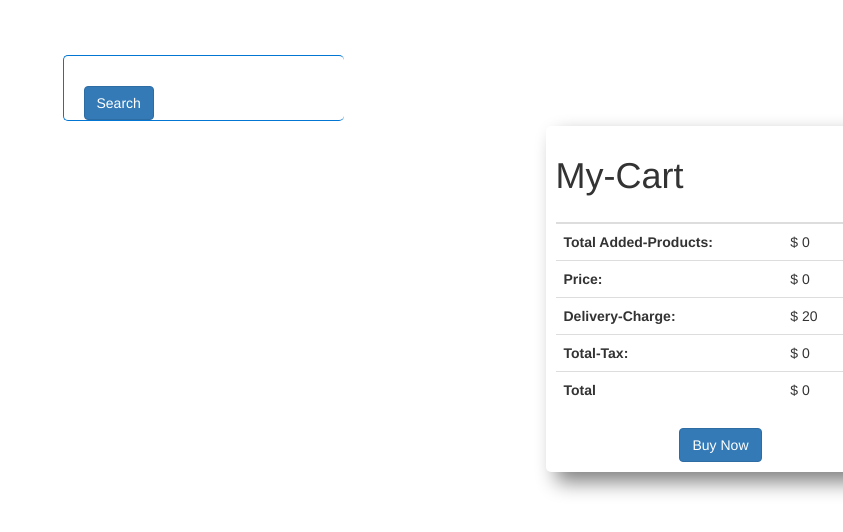
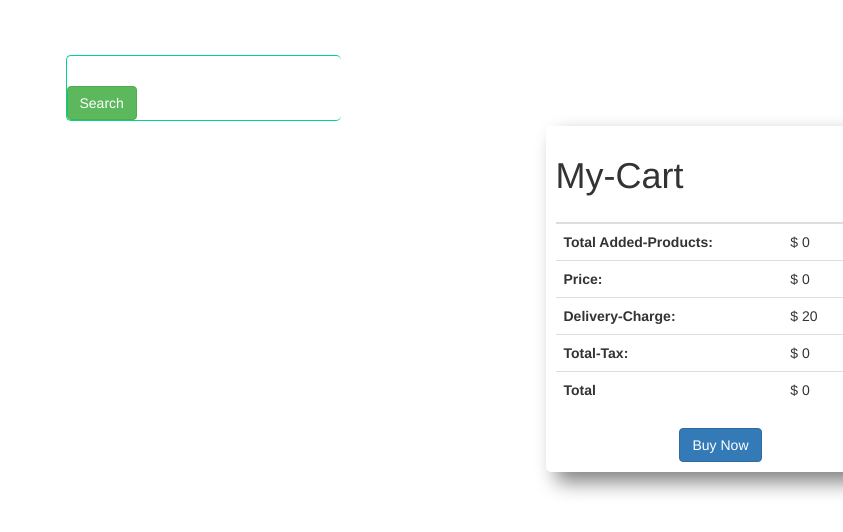
Before and after one commit to shuhelahm/shopping-kingdom, a plain HTML site: page index.html in a window 1280 px wide. Shown: the whole page, without its empty margins (437-1280 px from the left). Drawn offline with nearby package versions, Linux system fonts and the light colour scheme; no server answers.

Commit message:
my commit

```diff
--- a/css/style.css
+++ b/css/style.css
@@ -2,29 +2,34 @@ body {
   overflow-x: hidden;
   font-family: "Montserrat", sans-serif;
 }
+
 .search-field {
   border: none;
   border-radius: 50px;
   padding: 5px;
   outline: none;
+  font-weight: bold;
 }
+
 .search-field:hover {
   outline: none;
   border: none;
 }
+
 .search-box {
-  border: 1px solid rgb(3, 118, 211);
-  width: 281px;
+  border: 1px solid rgb(3, 211, 134);
+  width: 275px;
   border-radius: 5px;
   margin: auto;
   margin-top: 50px;
   border-right: none;
 }
+
 .search-button {
   padding: 10px 50px;
   border-radius: 25px;
-  margin-left: 20px;
 }
+
 #all-products {
   display: grid;
   grid-template-columns: repeat(3, 1fr);
@@ -35,19 +40,23 @@ body {
   align-items: center;
   justify-content: center;
 }
+
 .single-product {
   padding: 10px;
   transition: 0.6s;
 }
+
 .single-product:hover {
   box-shadow: 4px 4px 7px gray;
   border-radius: 10px;
   border: 1px solid cyan;
 }
+
 .product-image {
   width: 150px;
   height: 150px;
 }
+
 .cart {
   width: 350px;
   /* border: 1px solid green; */
@@ -57,14 +66,17 @@ body {
   margin-right: 30px;
   position: fixed;
 }
+
 .cart-main {
   padding-right: 30px;
 }
+
 @media only screen and (max-width: 768px) {
   #all-products {
     display: grid;
     grid-template-columns: repeat(1, 1fr);
   }
+
   .cart {
     width: 300px;
     /* border: 1px solid green; */
@@ -74,10 +86,12 @@ body {
     margin-right: 30px;
     position: fixed;
   }
+
   .cart-main {
     padding-right: 10px;
   }
 }
+
 @media only screen and (max-width: 468px) {
   #all-products {
     display: grid;
--- a/index.html
+++ b/index.html
@@ -23,7 +23,7 @@
     <div class="search-field">
       <div class="search-box">
         <input id="input-field" class="search-field" type="text" />
-        <button type="button" class="btn btn-primary search-button" data-toggle="button" aria-pressed="false"
+        <button type="button" class="btn btn-success search-button" data-toggle="button" aria-pressed="false"
           autocomplete="off" id="search-btn" onclick="loadProducts()">
           Search
         </button>
@@ -32,7 +32,7 @@
     <div class="row">
       <div class="col-md-9 col-lg-9 col-sm-7">
         <div id="all-products" class="">
-          <h1></h1>
+
         </div>
       </div>
       <div class="col-md-3 col-lg-3 col-sm-5 cart-main">
```
